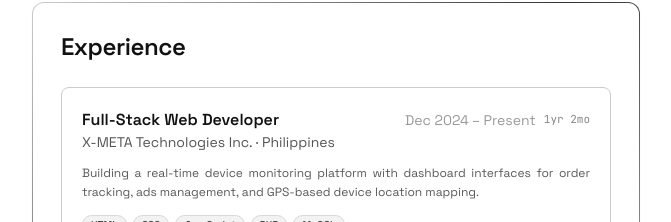
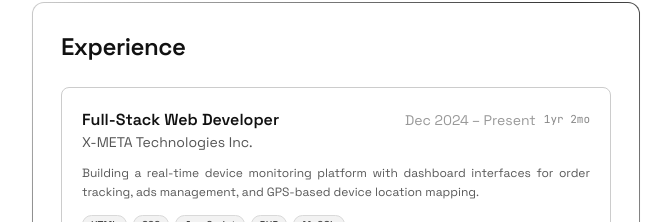
Before and after one commit to icodeninjaX/portfolio, a Next.js app: page / in a window 1280 px wide. Shown: the part 510-732 px from the top of the page, without its empty margins (304-975 px from the left). Built offline with nearby package versions, Linux system fonts and the light colour scheme.

Commit message:
final look

```diff
--- a/components/experience.tsx
+++ b/components/experience.tsx
@@ -58,7 +58,8 @@ export function Experience({ items }: ExperienceProps) {
                     {item.role}
                   </h3>
                   <p className="font-display text-xs text-muted sm:text-sm">
-                    {item.company} &middot; {item.location}
+                    {item.company}
+                    {item.location ? <> &middot; {item.location}</> : null}
                   </p>
                 </div>
                 <div className="flex items-center gap-2 font-display text-xs text-muted-light sm:text-sm">
--- a/components/footer.tsx
+++ b/components/footer.tsx
@@ -69,7 +69,6 @@ export function Footer({ data }: FooterProps) {
                 <span>LinkedIn</span>
               </span>
             )}
-
           </div>
         </div>
       </footer>
--- a/lib/data.ts
+++ b/lib/data.ts
@@ -21,7 +21,7 @@ export const resumeData = {
       company: "X-META Technologies Inc.",
       shortName: "XM",
       role: "Full-Stack Web Developer",
-      location: "Philippines",
+      location: "",
       startDate: "Dec 2024",
       endDate: "Present",
       description: "Building a real-time device monitoring platform with dashboard interfaces for order tracking, ads management, and GPS-based device location mapping.",
@@ -31,7 +31,7 @@ export const resumeData = {
       company: "Internship",
       shortName: "IN",
       role: "Junior Web Developer",
-      location: "Philippines",
+      location: "",
       startDate: "Apr 2023",
       endDate: "Jul 2023",
       description: "Built a POS and CMS system for an LPG company with customer management, order processing, and SMS-based order routing to the nearest branch.",
```
